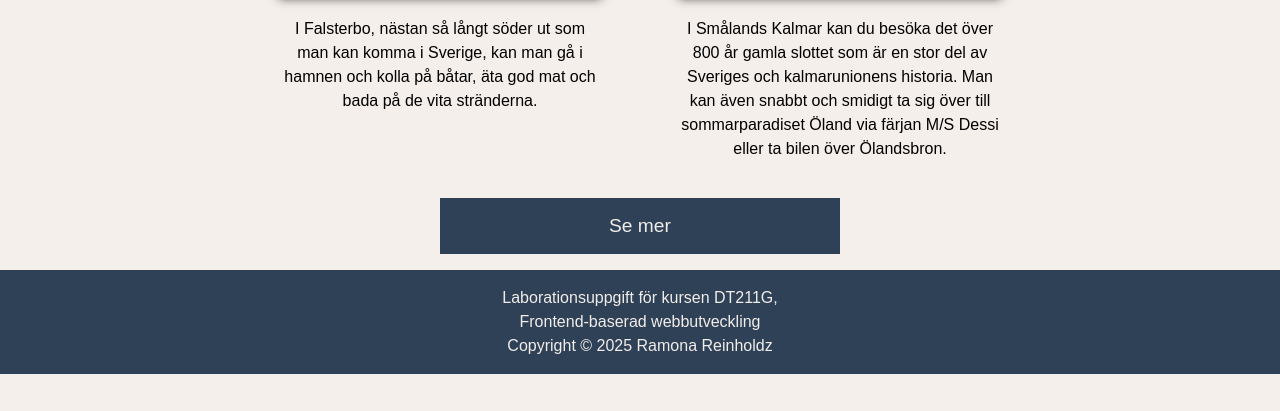
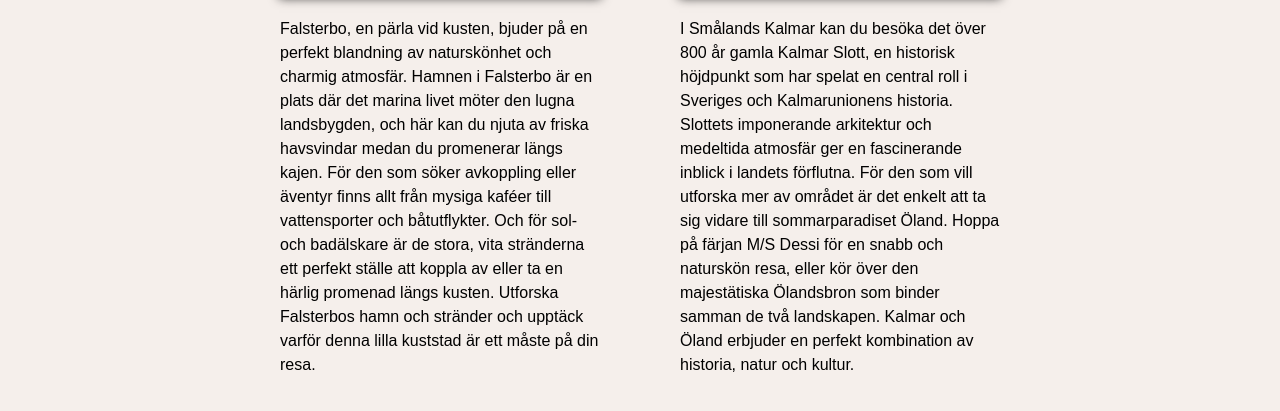
Before and after one commit to rare2400/moment3-sass, a website built with Parcel: page src/index.html in a window 1280 px wide. Shown: the part 387-798 px from the top of the page. Built offline with nearby package versions, Linux system fonts and the light colour scheme.

Commit message:
uppdaterar texten på startsidan

```diff
--- a/src/css/pages/_index.scss
+++ b/src/css/pages/_index.scss
@@ -15,5 +15,6 @@
     p {
         @extend .images;
         box-shadow: none;
+        text-align: left;
     }
 }
--- a/src/index.html
+++ b/src/index.html
@@ -52,9 +52,13 @@
                             <img src="./images/Falsterbo2.jpg"
                                 alt="en hamn med stora båtar i bakgrunden och jollar i förgrunden" class="images">
                         </picture>
-                        <p>I Falsterbo, nästan så långt söder ut som man kan komma i Sverige, kan man gå i hamnen och
-                            kolla
-                            på båtar, äta god mat och bada på de vita stränderna. </p>
+                        <p>Falsterbo, en pärla vid kusten, bjuder på en perfekt blandning av naturskönhet och charmig
+                            atmosfär. Hamnen i Falsterbo är en plats där det marina livet möter den lugna landsbygden,
+                            och här kan du njuta av friska havsvindar medan du promenerar längs kajen. För den som söker
+                            avkoppling eller äventyr finns allt från mysiga kaféer till vattensporter och båtutflykter.
+                            Och för sol- och badälskare är de stora, vita stränderna ett perfekt ställe att koppla av
+                            eller ta en härlig promenad längs kusten. Utforska Falsterbos hamn och stränder och upptäck
+                            varför denna lilla kuststad är ett måste på din resa.</p>
                     </div>
                     <div id="image2">
                         <picture>
@@ -62,9 +66,13 @@
                             <img src="./images/KalmarSlott2.jpg" alt="Kalmar slott med en vallgrav framför"
                                 class="images">
                         </picture>
-                        <p>I Smålands Kalmar kan du besöka det över 800 år gamla slottet som är en stor del av
-                            Sveriges och kalmarunionens historia. Man kan även snabbt och smidigt ta sig över till
-                            sommarparadiset Öland via färjan M/S Dessi eller ta bilen över Ölandsbron. </p>
+                        <p>I Smålands Kalmar kan du besöka det över 800 år gamla Kalmar Slott, en historisk höjdpunkt som
+                            har spelat en central roll i Sveriges och Kalmarunionens historia. Slottets imponerande
+                            arkitektur och medeltida atmosfär ger en fascinerande inblick i landets förflutna. För den
+                            som vill utforska mer av området är det enkelt att ta sig vidare till sommarparadiset Öland.
+                            Hoppa på färjan M/S Dessi för en snabb och naturskön resa, eller kör över den majestätiska
+                            Ölandsbron som binder samman de två landskapen. Kalmar och Öland erbjuder en perfekt
+                            kombination av historia, natur och kultur. </p>
                     </div>
                 </div>
             </section>
```
